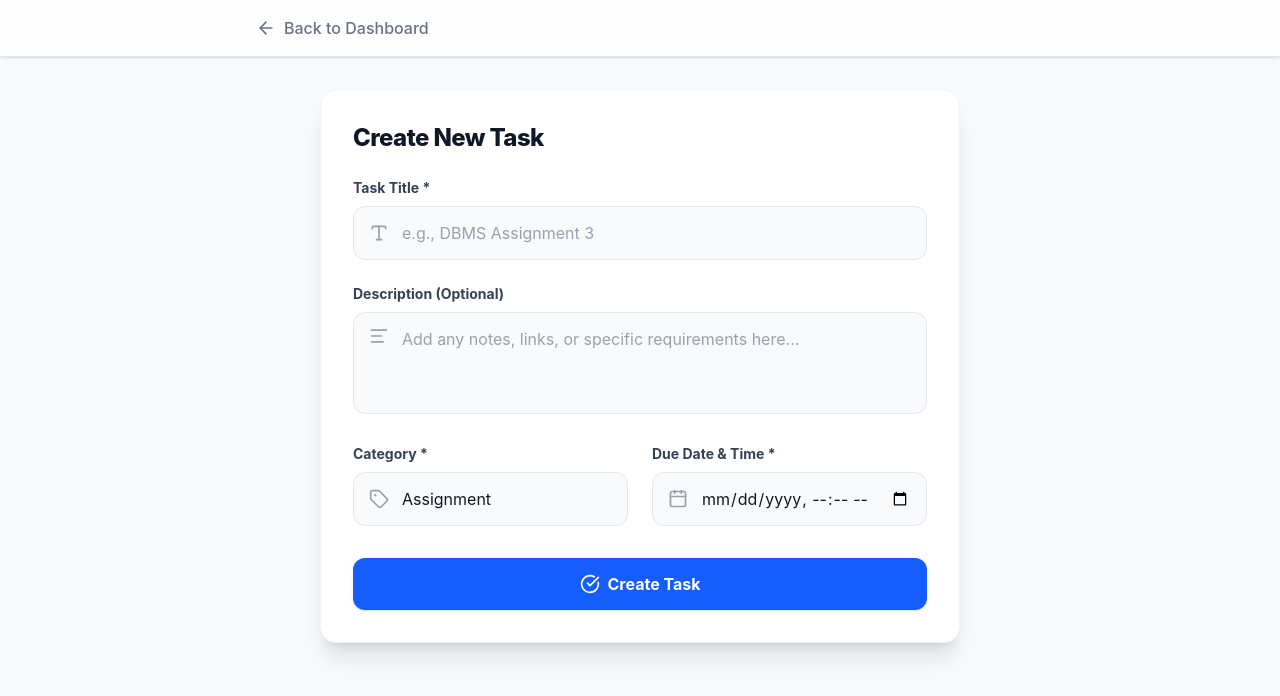
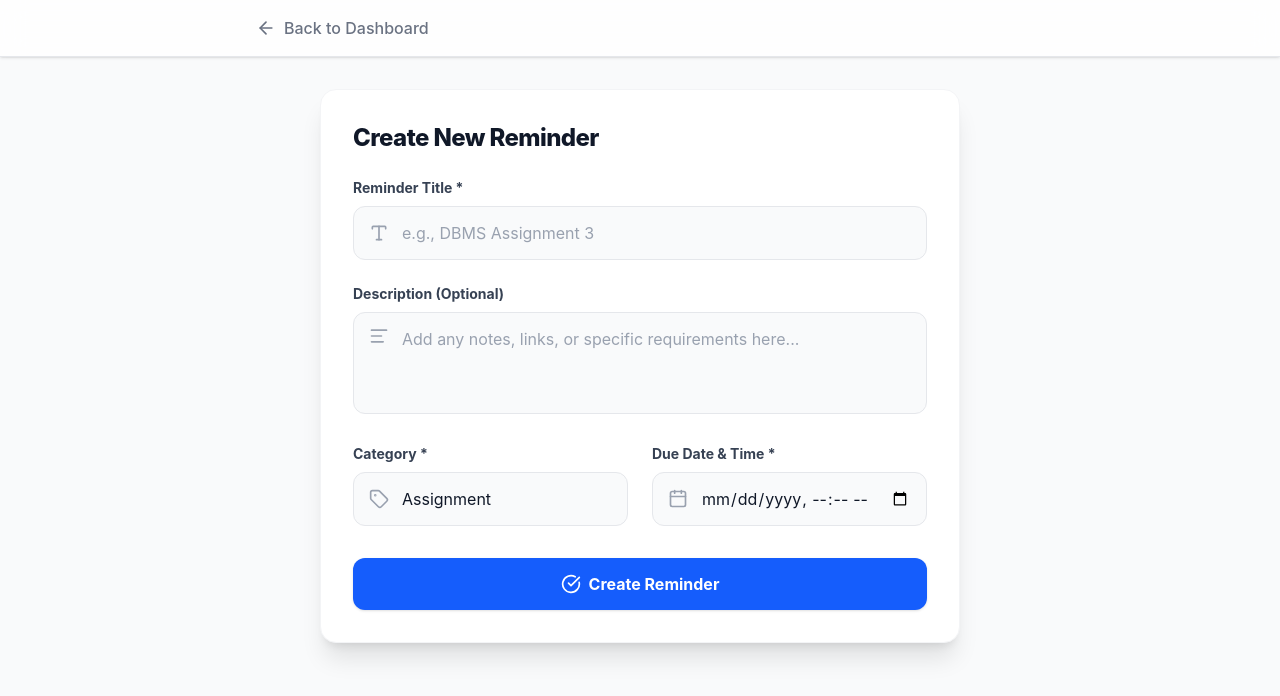
Before and after one commit to rickypanu/Remind.me, a React (Vite) app in the folder client/: page /create-task in a window 1280 px wide. Shown: the top 696 px of the page. Built offline with nearby package versions, Linux system fonts and the light colour scheme; no server answers; sample sign-in values are in the browser's storage.

Commit message:
change name

```diff
--- a/client/src/pages/createtask.jsx
+++ b/client/src/pages/createtask.jsx
@@ -70,7 +70,7 @@ export default function CreateTask() {
       <main className="max-w-2xl mx-auto px-4 mt-8">
         <div className="bg-white rounded-2xl border border-gray-100 p-6 sm:p-8 shadow-xl">
 
-          <h2 className="text-2xl font-extrabold text-gray-900 mb-6 tracking-tight">Create New Task</h2>
+          <h2 className="text-2xl font-extrabold text-gray-900 mb-6 tracking-tight">Create New Reminder</h2>
 
           {error && (
             <div className="mb-6 p-4 rounded-xl bg-red-50 border border-red-100 text-red-600 flex items-center gap-2 text-sm font-medium">
@@ -83,7 +83,7 @@ export default function CreateTask() {
 
             {/* Title Input */}
             <div>
-              <label className="block text-sm font-bold text-gray-700 mb-2">Task Title *</label>
+              <label className="block text-sm font-bold text-gray-700 mb-2">Reminder Title *</label>
               <div className="relative group">
                 <Type className="absolute left-4 top-1/2 -translate-y-1/2 text-gray-400 group-focus-within:text-blue-500 transition-colors" size={20} />
                 <input
@@ -166,7 +166,7 @@ export default function CreateTask() {
                 ) : (
                   <>
                     <CheckCircle className="mr-2" size={20} />
-                    Create Task
+                    Create Reminder
                   </>
                 )}
               </button>
--- a/client/src/pages/dashboard.jsx
+++ b/client/src/pages/dashboard.jsx
@@ -79,7 +79,7 @@ export default function Dashboard() {
               className="flex items-center gap-1 bg-blue-600 hover:bg-blue-700 text-white px-4 py-2 rounded-xl text-sm font-bold transition-all shadow-sm hover:shadow-md"
             >
               <Plus size={18} />
-              <span className="hidden sm:inline">New Task</span>
+              <span className="hidden sm:inline">New Reminder</span>
             </Link>
             <button
               onClick={handleLogout}
@@ -144,7 +144,7 @@ export default function Dashboard() {
           <div className="grid gap-4">
             {displayedTasks.length === 0 ? (
               <div className="text-center py-16 bg-white rounded-2xl border-2 border-gray-200 border-dashed">
-                <p className="text-gray-500 font-medium text-lg">No tasks found in this section.</p>
+                <p className="text-gray-500 font-medium text-lg">No reminders found in this section.</p>
                 {activeTab !== 'previous' && (
                   <p className="text-sm text-gray-400 mt-1">Time to relax or get ahead!</p>
                 )}
```
